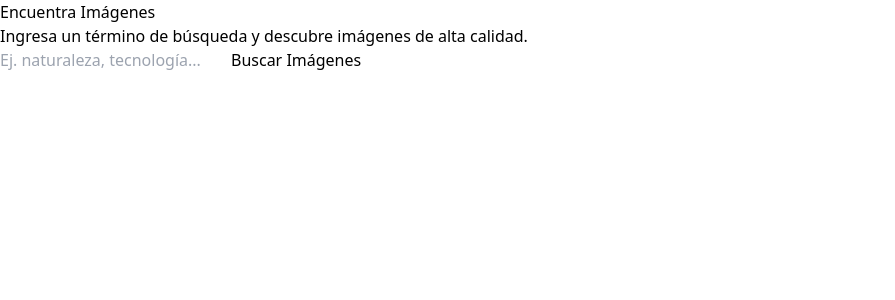
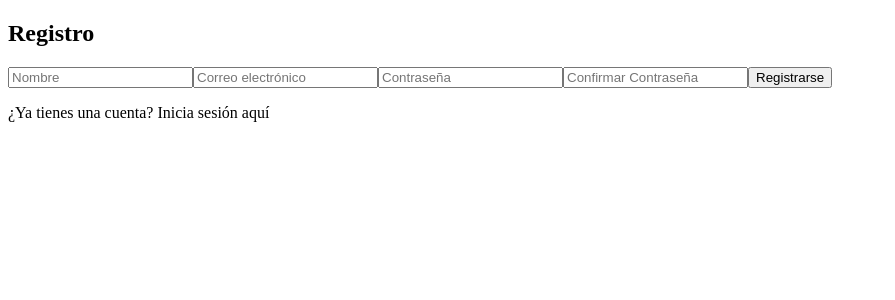
Before and after one commit to Gisell0511/TALLER3, a React (Vite) app: page / in a window 1280 px wide. Shown: the top 300 px of the page, without its empty margins (0-895 px from the left). Built offline with nearby package versions, Linux system fonts and the light colour scheme.

Commit message:
validacion

```diff
--- a/src/App.jsx
+++ b/src/App.jsx
@@ -1,17 +1,21 @@
-// src/App.js
-import React from 'react';
-import { BrowserRouter as Router, Routes, Route, Navigate } from 'react-router-dom';
+import { BrowserRouter as Router, Routes, Route } from 'react-router-dom';
 import Home from './pages/Home';
+import Login from './pages/Login';
+import Register from './pages/Register';
 import ApiResults from './pages/ApiResults';
 
 function App() {
   return (
-
+    <Router>
       <Routes>
-        <Route path="/" element={<Home />} />
+        <Route path="/" element={<Register />} /> {/*  como página inicial */}
+        <Route path="/login" element={<Login />} />
+        <Route path="/register" element={<Register />} />
+        <Route path="/home" element={<Home />} />
         <Route path="/results" element={<ApiResults />} />
+        <Route path="*" element={<h1>404 Page Not Found</h1>} /> {/* Ruta 404 */}
       </Routes>
-
+    </Router>
   );
 }
 
--- a/src/main.jsx
+++ b/src/main.jsx
@@ -1,15 +1,13 @@
+// src/index.js
 import React from 'react';
-import ReactDOM from 'react-dom/client';
+import ReactDOM from 'react-dom';
 import { Provider } from 'react-redux';
-import { BrowserRouter } from 'react-router-dom';
+import { store } from './redux/store';
 import App from './App';
-import store from './redux/store';
-import './index.css';
 
-ReactDOM.createRoot(document.getElementById('root')).render(
+ReactDOM.render(
   <Provider store={store}>
-    <BrowserRouter>
-      <App />
-    </BrowserRouter>
-  </Provider>
+    <App />
+  </Provider>,
+  document.getElementById('root')
 );
--- a/src/pages/ApiResults.jsx
+++ b/src/pages/ApiResults.jsx
@@ -1,4 +1,3 @@
-
 import React, { useEffect, useState } from 'react';
 import { useLocation } from 'react-router-dom';
 
--- a/src/pages/Home.jsx
+++ b/src/pages/Home.jsx
@@ -1,4 +1,3 @@
-// src/pages/Home.js
 import React, { useState } from 'react';
 import { useNavigate } from 'react-router-dom';
 
--- a/src/pages/Login.jsx
+++ b/src/pages/Login.jsx
@@ -1,4 +1,4 @@
-mport React, { useState } from 'react';
+import React, { useState } from 'react';
 import { useSelector, useDispatch } from 'react-redux';
 import { useNavigate } from 'react-router-dom';
 import { login, selectAuth } from '../redux/store';
--- a/src/pages/Register.jsx
+++ b/src/pages/Register.jsx
@@ -1,11 +1,80 @@
-import React from 'react';
-import RegisterForm from '../components/RegisterForm';
+import React, { useState } from 'react';
+import { useDispatch } from 'react-redux';
+import { useNavigate } from 'react-router-dom';
+import { register } from '../redux/store';
 
 function Register() {
+  const [name, setName] = useState('');
+  const [email, setEmail] = useState('');
+  const [password, setPassword] = useState('');
+  const [confirmPassword, setConfirmPassword] = useState('');
+  const dispatch = useDispatch();
+  const navigate = useNavigate();
+
+  const handleRegister = (e) => {
+    e.preventDefault();
+
+    // Validación de confirmación de contraseña
+    if (password !== confirmPassword) {
+      alert('Las contraseñas no coinciden');
+      return;
+    }
+
+    // Dispatch de la acción de registro en Redux
+    dispatch(register({ name, email, password }));
+
+    // Redirige al usuario a la página de Login después del registro
+    navigate('/login');
+  };
+
   return (
-    <div>
-      <h2>Registro de Usuario</h2>
-      <RegisterForm />
+    <div className="flex items-center justify-center min-h-screen bg-gray-100">
+      <div className="bg-white shadow-md rounded-lg p-8 max-w-md w-full">
+        <h2 className="text-2xl font-semibold mb-4 text-center">Registro</h2>
+        <form onSubmit={handleRegister} className="space-y-4">
+          <input
+            type="text"
+            placeholder="Nombre"
+            value={name}
+            onChange={(e) => setName(e.target.value)}
+            className="w-full px-4 py-2 border rounded"
+            required
+          />
+          <input
+            type="email"
+            placeholder="Correo electrónico"
+            value={email}
+            onChange={(e) => setEmail(e.target.value)}
+            className="w-full px-4 py-2 border rounded"
+            required
+          />
+          <input
+            type="password"
+            placeholder="Contraseña"
+            value={password}
+            onChange={(e) => setPassword(e.target.value)}
+            className="w-full px-4 py-2 border rounded"
+            required
+          />
+          <input
+            type="password"
+            placeholder="Confirmar Contraseña"
+            value={confirmPassword}
+            onChange={(e) => setConfirmPassword(e.target.value)}
+            className="w-full px-4 py-2 border rounded"
+            required
+          />
+          <button type="submit" className="w-full bg-blue-600 text-white py-2 rounded">
+            Registrarse
+          </button>
+        </form>
+        <p className="text-center mt-4">
+          ¿Ya tienes una cuenta?{' '}
+          <span onClick={() => navigate('/login')} className="text-blue-600 cursor-pointer">
+            Inicia sesión aquí
+          </span>
+        </p>
+      </div>
     </div>
   );
 }
--- a/src/redux/store.js
+++ b/src/redux/store.js
@@ -1,10 +1,24 @@
-import { configureStore } from '@reduxjs/toolkit';
-import authReducer from './authSlice';
+import { configureStore, createSlice } from '@reduxjs/toolkit';
 
-const store = configureStore({
-  reducer: {
-    auth: authReducer,
+const authSlice = createSlice({
+  name: 'auth',
+  initialState: { isAuthenticated: false, user: null },
+  reducers: {
+    login(state, action) {
+      state.isAuthenticated = true;
+      state.user = action.payload;
+    },
+    logout(state) {
+      state.isAuthenticated = false;
+      state.user = null;
+    },
+    register(state, action) {
+      state.isAuthenticated = true;
+      state.user = action.payload;
+    },
   },
 });
 
-export default store;
+export const { login, logout, register } = authSlice.actions;
+export const selectAuth = (state) => state.auth;
+export const store = configureStore({ reducer: { auth: authSlice.reducer } });
```
Also changed, not shown: src/components/RegisterForm.jsx (deleted, +0 -65 lines), src/components/ProductRouter.jsx (deleted).
